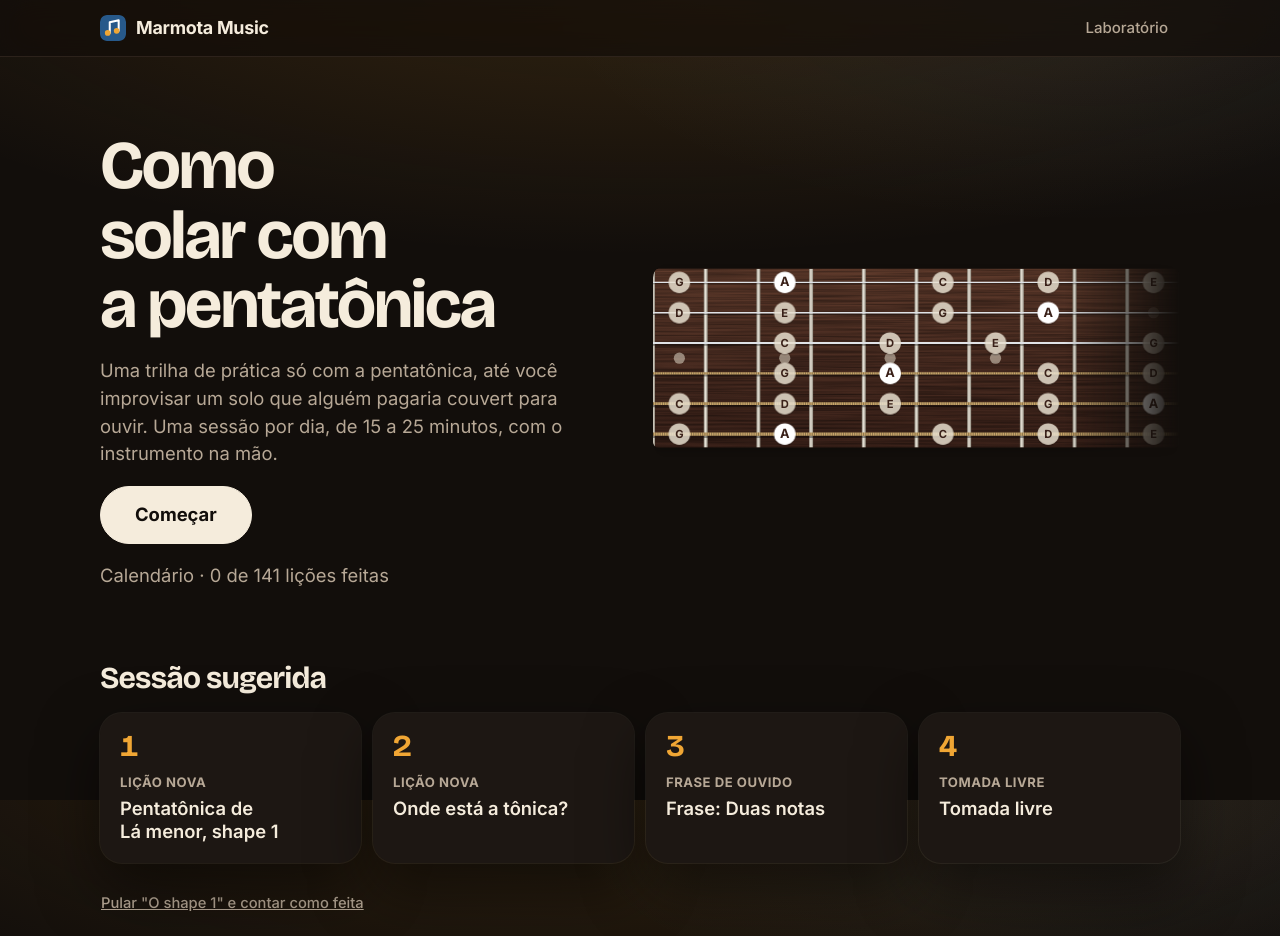
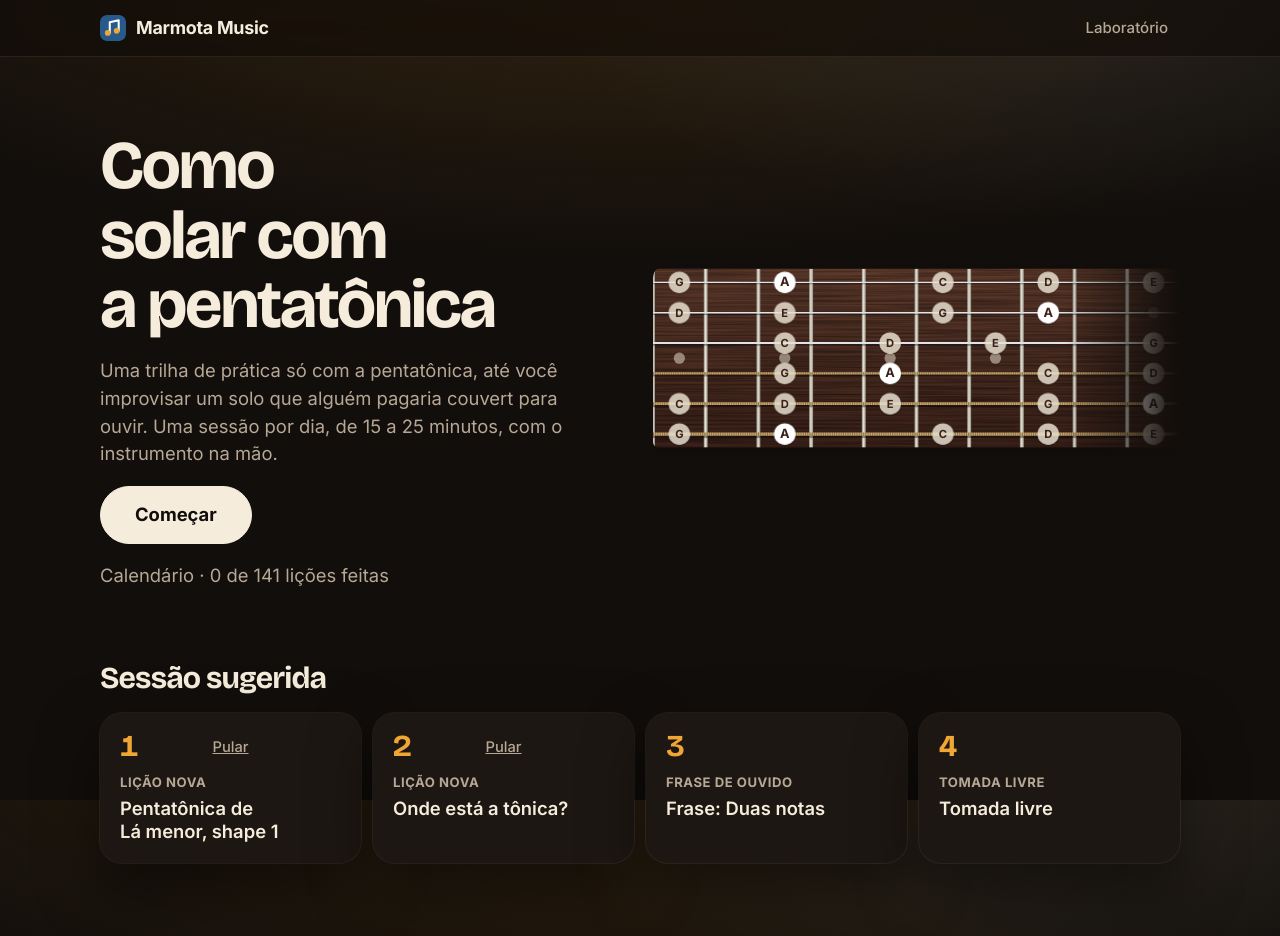
Before and after one commit to MatheusFinatto/music, a Next.js app: page /pt-BR/solos in a window 1280 px wide. Shown: the top 936 px of the page. Built offline with nearby package versions, Linux system fonts and the light colour scheme.

Commit message:
fix: botão Pular dentro do quadro do passo da lição sugerida

```diff
--- a/src/tools/solos/Solos.tsx
+++ b/src/tools/solos/Solos.tsx
@@ -165,16 +165,14 @@ export function Solos() {
                 <span className="n" aria-hidden="true">{i + 1}</span>
                 <span className="kind">{t(`part.${s.part}`)}</span>
                 <strong>{s.ex.title}</strong>
+                {(s.part === "new" || s.part === "again") && s.lesson && (
+                  <button type="button" className="btn small quiet skip" aria-label={t("home.skipLesson", { lesson: s.lesson.title })} onClick={() => progressStore.set((p) => skipLesson(p, s.lesson!.id, today))} disabled={!today}>{t("home.skip")}</button>
+                )}
               </li>
             ))}
           </ol>
         ) : (
           <p className="note">{t("home.nothing")}</p>
-        )}
-        {session.lesson && (
-          <p className="note">
-            <button type="button" className="btn small quiet" onClick={() => progressStore.set((p) => skipLesson(p, session.lesson!.id, today))} disabled={!today}>{t("home.skipLesson", { lesson: session.lesson.title })}</button>
-          </p>
         )}
         {session.finished && <p className="note">{t("home.finished")}</p>}
       </section>
--- a/src/tools/solos/solos.css
+++ b/src/tools/solos/solos.css
@@ -411,3 +411,5 @@ body:has(.solos) .site-header { background: color-mix(in srgb, var(--bg) 70%, tr
 .day-detail ul { padding-left: 18px; }
 
 .solos .badge.optional { margin-left: 8px; vertical-align: middle; }
+
+.solos .plan .skip { position: absolute; top: 12px; right: 12px; }
```
